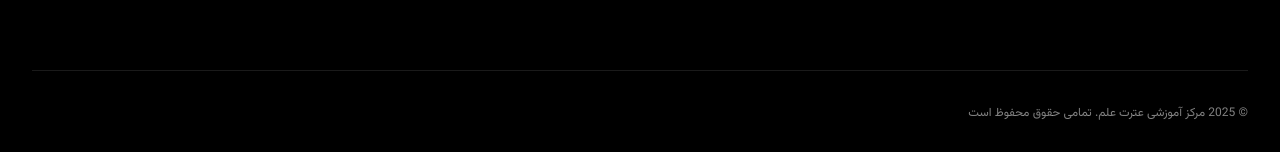
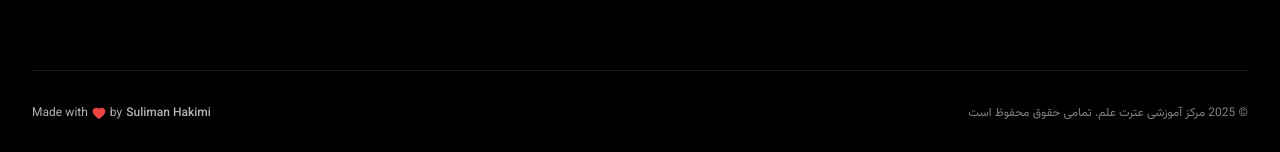
Before and after one commit to sheen-afghanistan/etrat, a Next.js app: page / in a window 1280 px wide. Shown: the part 1866-2018 px from the top of the page. Built offline with nearby package versions, Linux system fonts and the light colour scheme; no server answers; the database is empty.

Commit message:
addd my name in footer

```diff
--- a/src/components/layout/Footer.jsx
+++ b/src/components/layout/Footer.jsx
@@ -2,7 +2,7 @@
 
 import Link from "next/link";
 import { usePathname } from "next/navigation";
-import { GraduationCap, Facebook, Twitter, Instagram, Mail, Phone, MapPin } from "lucide-react";
+import { GraduationCap, Facebook, Twitter, Instagram, Mail, Phone, MapPin, Heart } from "lucide-react";
 
 const navigation = {
     main: [
@@ -116,10 +116,23 @@ export function Footer() {
                         </div>
                     </div>
                 </div>
-                <div className="mt-16 border-t border-white/10 pt-8 sm:mt-20 lg:mt-24">
+                <div className="mt-16 border-t border-white/10 pt-8 sm:mt-20 lg:mt-24 flex flex-col md:flex-row justify-between items-center gap-4">
                     <p className="text-xs leading-5 text-primary-foreground/50">
                         &copy; {new Date().getFullYear()} مرکز آموزشی عترت علم. تمامی حقوق محفوظ است
                     </p>
+                    <div className="flex items-center gap-1 text-xs text-primary-foreground/70" dir="ltr">
+                        <span>Made with</span>
+                        <Heart className="h-3.5 w-3.5 text-red-500 fill-red-500" />
+                        <span>by</span>
+                        <Link
+                            href="https://www.linkedin.com/in/suliman-hakimi"
+                            target="_blank"
+                            rel="noopener noreferrer"
+                            className="font-medium hover:text-white transition-colors"
+                        >
+                            Suliman Hakimi
+                        </Link>
+                    </div>
                 </div>
             </div>
         </footer>
```
